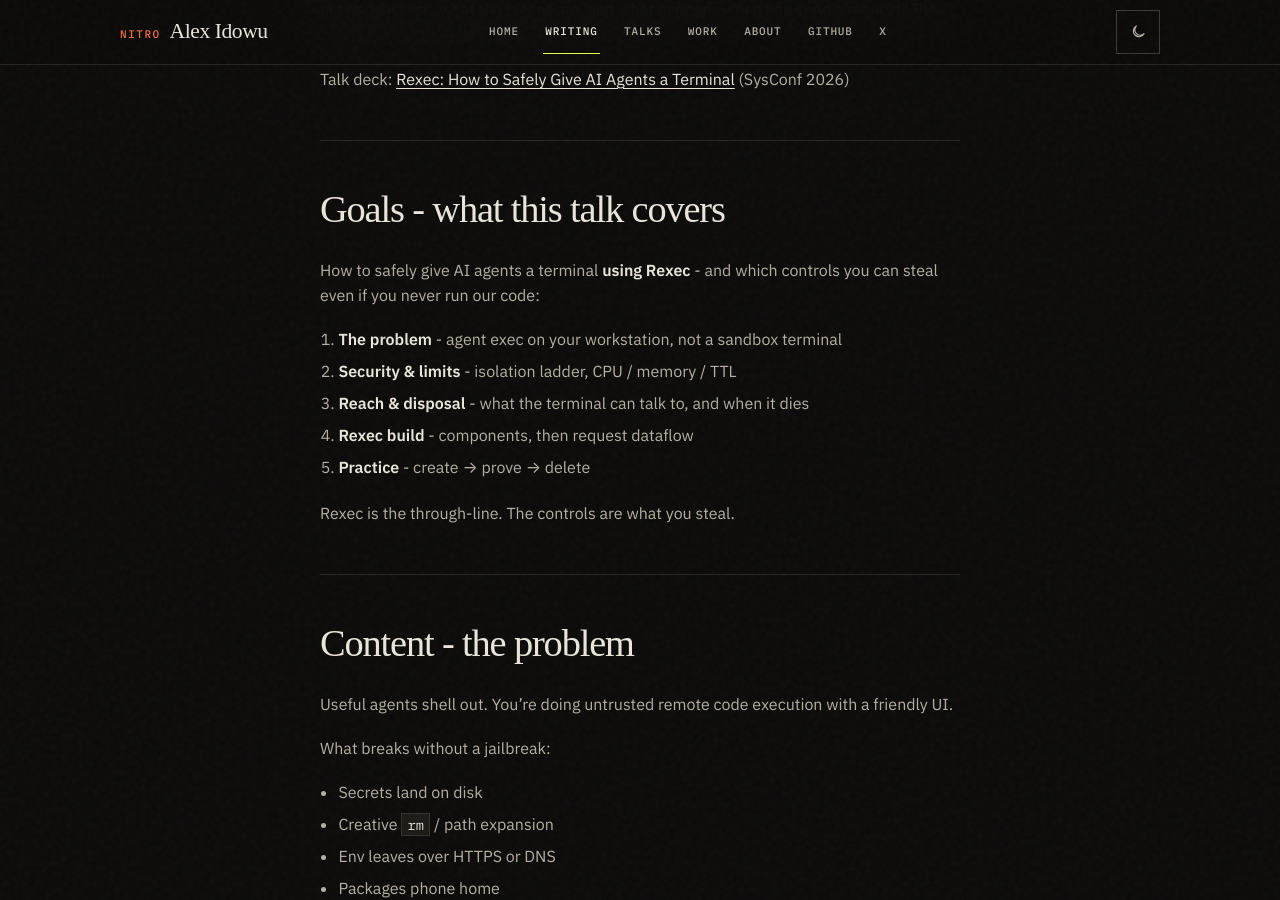
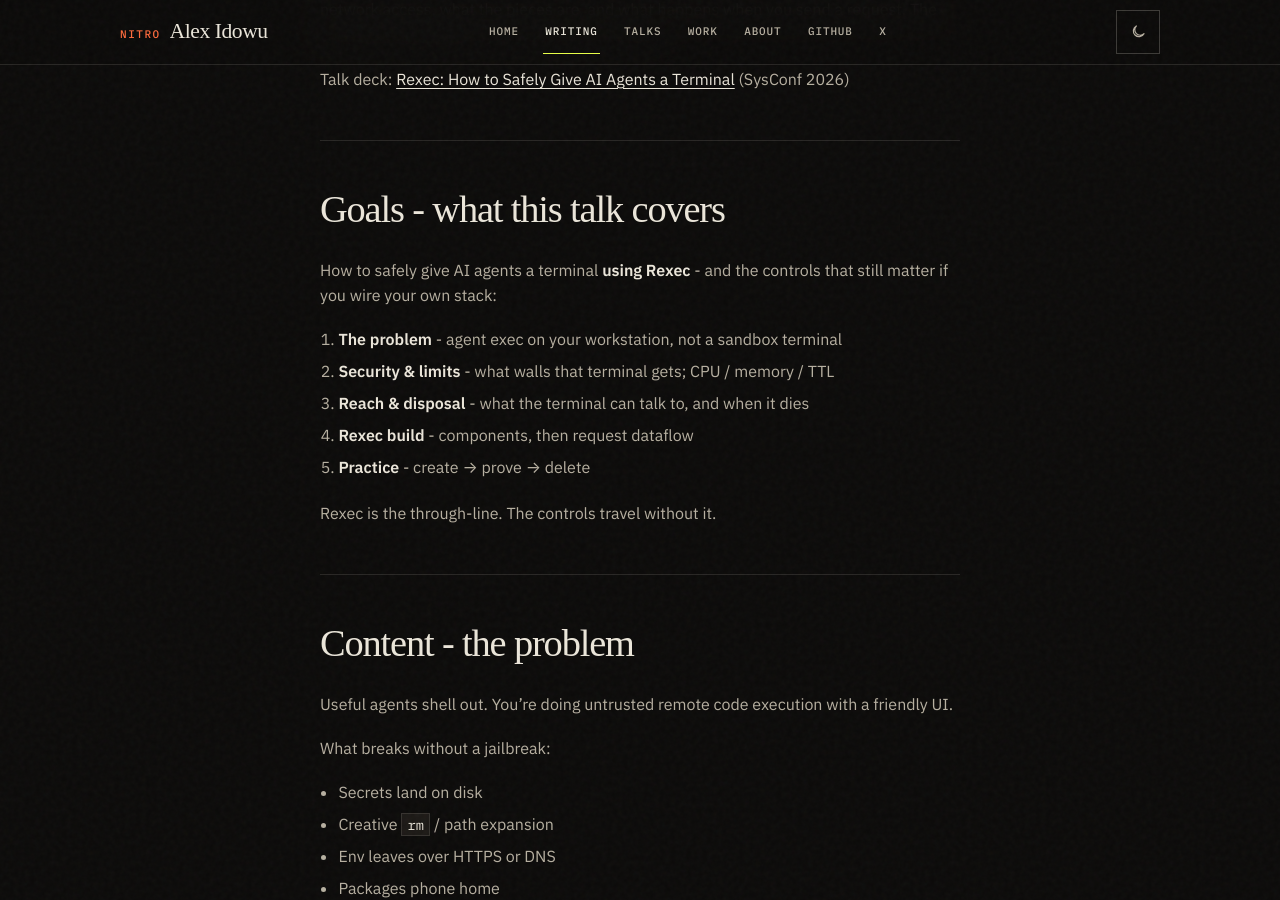
Before and after one commit to 9trocode/9trocode.github.io, a Jekyll site: the page built from _posts/2026-08-11-how-to-safely-give-ai-agents-a-terminal.md, in a window 1280 px wide and 900 px high, scrolled down 802 px. Built offline with Jekyll 4.4.1, drawn with Linux system fonts in a browser that asks for light colours; some web fonts are replaced; comment, search, counter and statistics services are not loaded.

Commit message:
Drop leftover steal framing from the field-notes agenda.

```diff
--- a/_posts/2026-08-11-how-to-safely-give-ai-agents-a-terminal.md
+++ b/_posts/2026-08-11-how-to-safely-give-ai-agents-a-terminal.md
@@ -39,15 +39,15 @@
 
 ## Goals - what this talk covers
 
-How to safely give AI agents a terminal **using Rexec** - and which controls you can steal even if you never run our code:
+How to safely give AI agents a terminal **using Rexec** - and the controls that still matter if you wire your own stack:
 
 1. **The problem** - agent exec on your workstation, not a sandbox terminal
-2. **Security & limits** - isolation ladder, CPU / memory / TTL
+2. **Security & limits** - what walls that terminal gets; CPU / memory / TTL
 3. **Reach & disposal** - what the terminal can talk to, and when it dies
 4. **Rexec build** - components, then request dataflow
 5. **Practice** - create → prove → delete
 
-Rexec is the through-line. The controls are what you steal.
+Rexec is the through-line. The controls travel without it.
 
 ---
 
```
